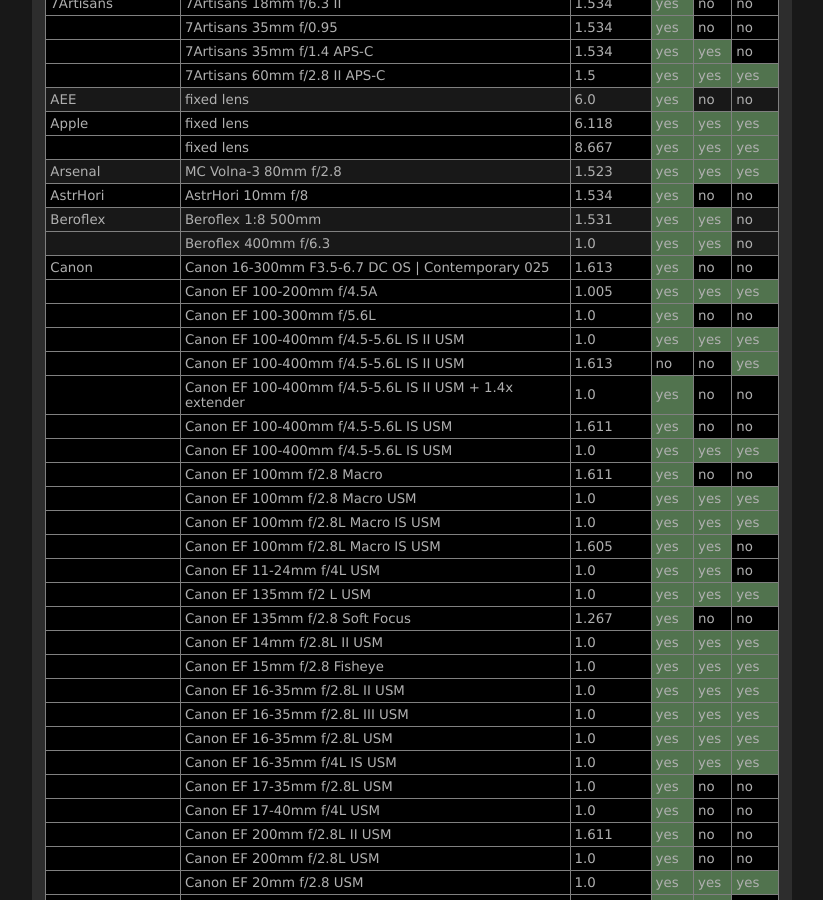
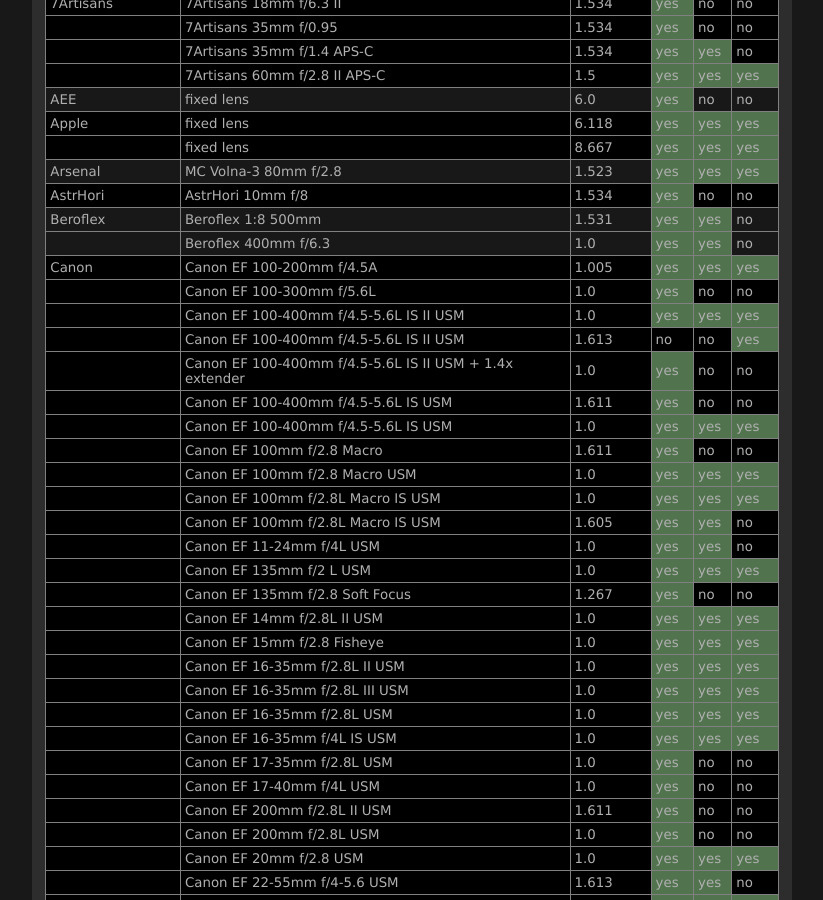
Before and after one commit to lensfun/lensfun.github.io, a Jekyll site: the page built from _posts/lenslist/2999-12-31-Lenslist-master.md, in a window 1280 px wide and 900 px high, scrolled down 529 px. Shown: the whole window, without its empty margins (284-1107 px from the left). Built offline with Jekyll 4.4.1, drawn with Linux system fonts in a browser that asks for light colours.

Commit message:
Update master lens list from GitHub Actions

```diff
--- a/_posts/lenslist/2999-12-31-Lenslist-master.md
+++ b/_posts/lenslist/2999-12-31-Lenslist-master.md
@@ -19,8 +19,7 @@ This list was generated on 2025-08-21 from current Lensfun sources. Your Lensfun
 <tr class="lenslist-bg1"><td>AstrHori</td><td>AstrHori 10mm f/8</td><td>1.534</td><td class="lenslist-highlight lenslist-check">yes</td><td class="lenslist-check">no</td><td class="lenslist-check">no</td></tr>
 <tr class="lenslist-bg2"><td>Beroflex</td><td>Beroflex 1:8 500mm</td><td>1.531</td><td class="lenslist-highlight lenslist-check">yes</td><td class="lenslist-highlight lenslist-check">yes</td><td class="lenslist-check">no</td></tr>
 <tr class="lenslist-bg2"><td></td><td>Beroflex 400mm f/6.3</td><td>1.0</td><td class="lenslist-highlight lenslist-check">yes</td><td class="lenslist-highlight lenslist-check">yes</td><td class="lenslist-check">no</td></tr>
-<tr class="lenslist-bg1"><td>Canon</td><td>Canon 16-300mm F3.5-6.7 DC OS | Contemporary 025</td><td>1.613</td><td class="lenslist-highlight lenslist-check">yes</td><td class="lenslist-check">no</td><td class="lenslist-check">no</td></tr>
-<tr class="lenslist-bg1"><td></td><td>Canon EF 100-200mm f/4.5A</td><td>1.005</td><td class="lenslist-highlight lenslist-check">yes</td><td class="lenslist-highlight lenslist-check">yes</td><td class="lenslist-highlight lenslist-check">yes</td></tr>
+<tr class="lenslist-bg1"><td>Canon</td><td>Canon EF 100-200mm f/4.5A</td><td>1.005</td><td class="lenslist-highlight lenslist-check">yes</td><td class="lenslist-highlight lenslist-check">yes</td><td class="lenslist-highlight lenslist-check">yes</td></tr>
 <tr class="lenslist-bg1"><td></td><td>Canon EF 100-300mm f/5.6L</td><td>1.0</td><td class="lenslist-highlight lenslist-check">yes</td><td class="lenslist-check">no</td><td class="lenslist-check">no</td></tr>
 <tr class="lenslist-bg1"><td></td><td>Canon EF 100-400mm f/4.5-5.6L IS II USM</td><td>1.0</td><td class="lenslist-highlight lenslist-check">yes</td><td class="lenslist-highlight lenslist-check">yes</td><td class="lenslist-highlight lenslist-check">yes</td></tr>
 <tr class="lenslist-bg1"><td></td><td>Canon EF 100-400mm f/4.5-5.6L IS II USM</td><td>1.613</td><td class="lenslist-check">no</td><td class="lenslist-check">no</td><td class="lenslist-highlight lenslist-check">yes</td></tr>
```
